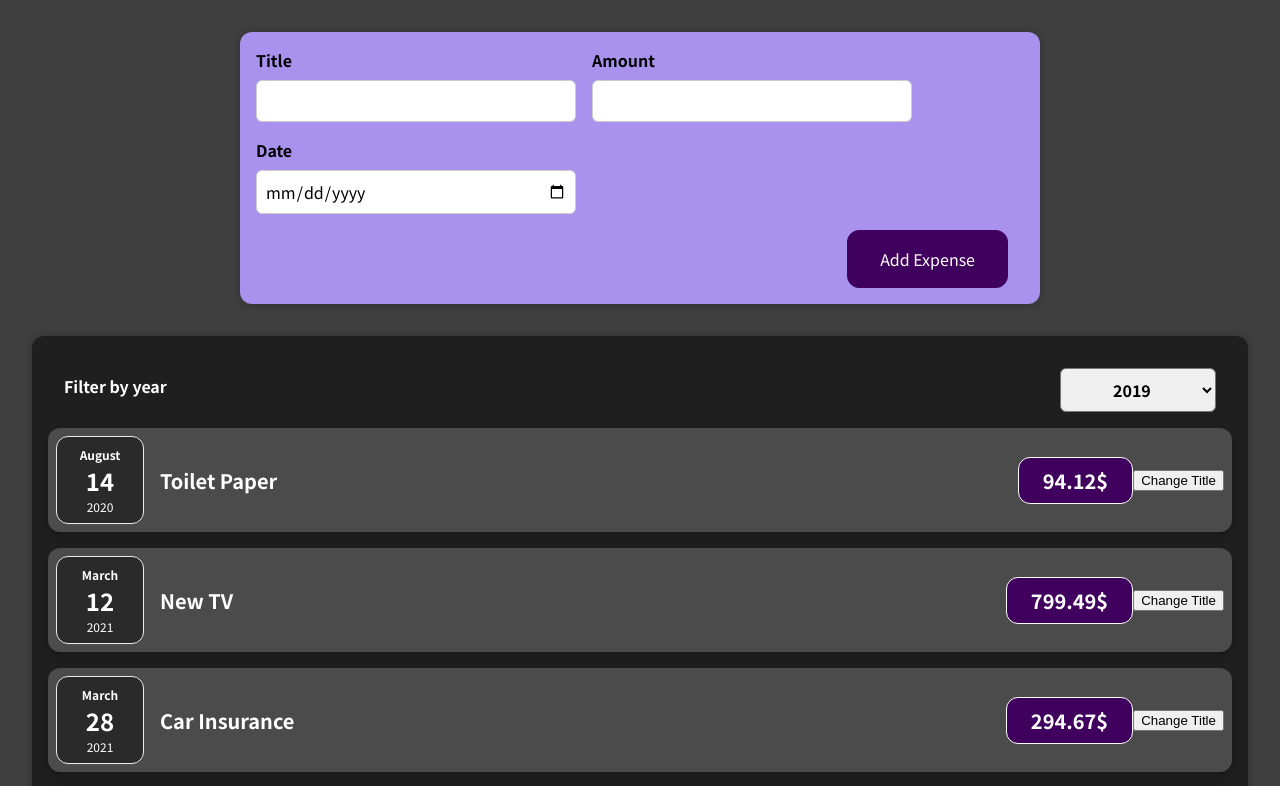
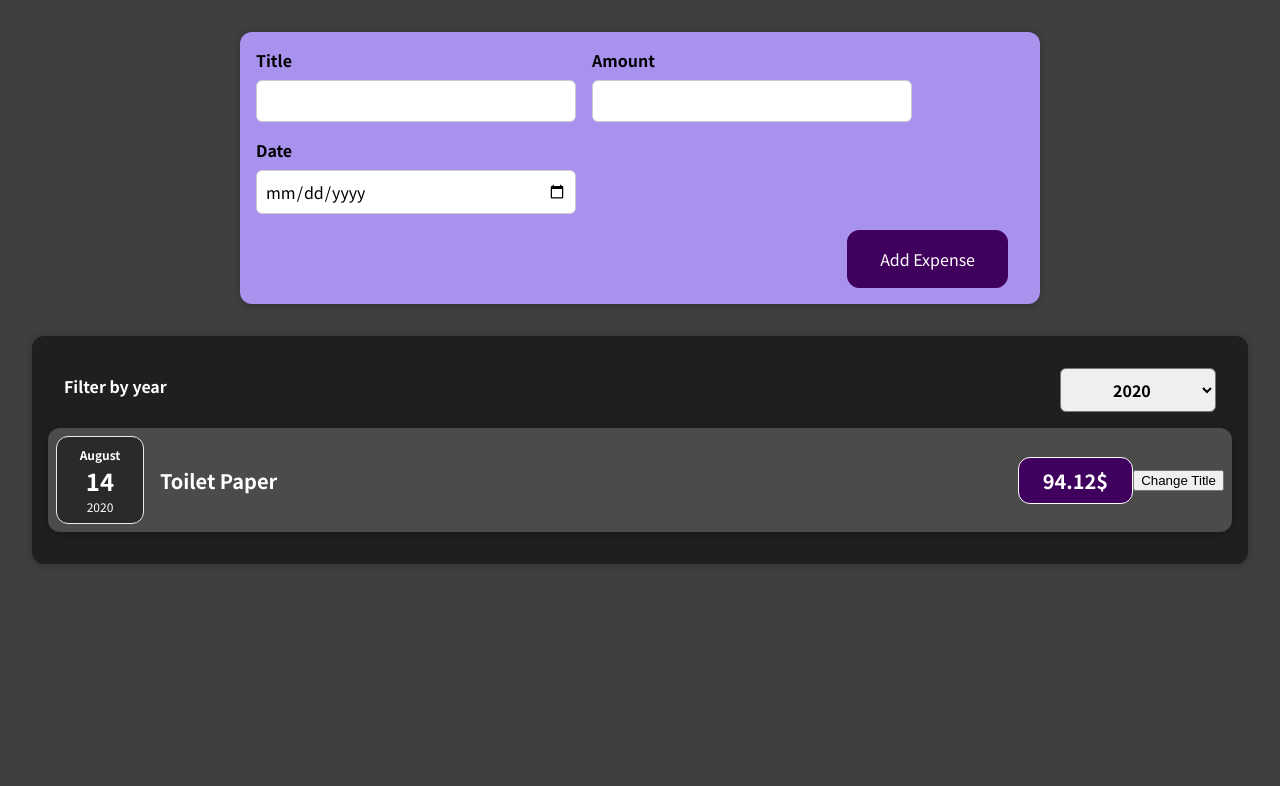
Before and after one commit to piotrpotrac/React-, a React (Create React App) app: page / in a window 1280 px wide. Shown: the top 786 px of the page. Built offline with nearby package versions, Linux system fonts and the light colour scheme.

Commit message:
Adding a filtering functionality.

```diff
--- a/src/App.js
+++ b/src/App.js
@@ -1,8 +1,9 @@
-import Expenses from './components/Expenses/Expenses.js';
-import NewExpense from './components/NewExpense/NewExpense.js';
+import React, { useState } from 'react';
 
-function App() {
-  const expenses = [
+import NewExpense from './components/NewExpense/NewExpense';
+import Expenses from './components/Expenses/Expenses';
+
+const DUMMY_EXPENSES = [
   {
     id: 'e1',
     title: 'Toilet Paper',
@@ -24,16 +25,28 @@ function App() {
   }
 ];
 
+const App = () => {
+  const [expenses, setExpenses] = useState(DUMMY_EXPENSES);
+
   const addExpenseHandler = (expense) => {
-    console.log('In App.js');
-    console.log(expense);
+    setExpenses((prevExpenses) => {
+      return [expense, ...prevExpenses];
+    });
   };
+
+  // return React.createElement(
+  //   'div',
+  //   {},
+  //   React.createElement('h2', {}, "Let's get started!"),
+  //   React.createElement(Expenses, { items: expenses })
+  // );
+
   return (
     <div>
-      <NewExpense onAddExpense={addExpenseHandler}></NewExpense>
-      <Expenses items={expenses}></Expenses>
+      <NewExpense onAddExpense={addExpenseHandler} />
+      <Expenses items={expenses} />
     </div>
   );
-}
+};
 
 export default App;
--- a/src/components/Expenses/ExpenseItems.js
+++ b/src/components/Expenses/ExpenseItems.js
@@ -14,7 +14,7 @@ function ExpenseItems(props) {
     <Card className="expense-item">
       <ExpenseDate date={props.date} />
       <div className="expense-item__description">
-        <h2>{title}</h2>
+        <h2>{props.title}</h2>
         <div className="expense-item__price">{props.amount}$</div>
       </div>
       <button onClick={clickHandler}>Change Title</button>
--- a/src/components/Expenses/Expenses.js
+++ b/src/components/Expenses/Expenses.js
@@ -7,17 +7,32 @@ import ExpensesFilter from './ExpensesFilter';
 import './Expenses.css';
 
 function Expenses(props) {
-  const [filteredYear, setFilteredYear] = useState('2019');
+  const [filteredYear, setFilteredYear] = useState('2020');
 
   const filterChangeHandler = (selectedYear) => {
     setFilteredYear(selectedYear);
   };
 
+  const filteredExpenses = props.items.filter((expense) => {
+    return expense.date.getFullYear().toString() === filteredYear;
+  });
+
   return (
     <div>
       <Card className="expenses">
         <ExpensesFilter selected={filteredYear} onChangeFilter={filterChangeHandler} />
-        <ExpenseItems
+        {filteredExpenses.length === 0 && <p>No Expenses found.</p>}
+        {filteredExpenses.length > 0 &&
+          filteredExpenses.map((expense) => (
+            <ExpenseItems
+              key={expense.id}
+              date={expense.date}
+              title={expense.title}
+              amount={expense.amount}
+            />
+          ))}
+
+        {/* <ExpenseItems
           date={props.items[0].date}
           title={props.items[0].title}
           amount={props.items[0].amount}></ExpenseItems>
@@ -32,7 +47,7 @@ function Expenses(props) {
         <ExpenseItems
           date={props.items[3].date}
           title={props.items[3].title}
-          amount={props.items[3].amount}></ExpenseItems>
+          amount={props.items[3].amount}></ExpenseItems> */}
       </Card>
     </div>
   );
--- a/src/components/NewExpense/ExpenseForm.js
+++ b/src/components/NewExpense/ExpenseForm.js
@@ -1,50 +1,43 @@
 import React, { useState } from 'react';
+
 import './ExpenseForm.css';
 
 const ExpenseForm = (props) => {
   const [enteredTitle, setEnteredTitle] = useState('');
   const [enteredAmount, setEnteredAmount] = useState('');
   const [enteredDate, setEnteredDate] = useState('');
+  // const [userInput, setUserInput] = useState({
+  //   enteredTitle: '',
+  //   enteredAmount: '',
+  //   enteredDate: '',
+  // });
 
   const titleChangeHandler = (event) => {
     setEnteredTitle(event.target.value);
+    // setUserInput({
+    //   ...userInput,
+    //   enteredTitle: event.target.value,
+    // });
+    // setUserInput((prevState) => {
+    //   return { ...prevState, enteredTitle: event.target.value };
+    // });
   };
+
   const amountChangeHandler = (event) => {
     setEnteredAmount(event.target.value);
+    // setUserInput({
+    //   ...userInput,
+    //   enteredAmount: event.target.value,
+    // });
   };
+
   const dateChangeHandler = (event) => {
     setEnteredDate(event.target.value);
+    // setUserInput({
+    //   ...userInput,
+    //   enteredDate: event.target.value,
+    // });
   };
-
-  /*  //Solution wit 1 useState function
-  const [userInput, setUserInput] = useState({
-    enteredTitle: '',
-    enteredAmount: '',
-    enteredDate: ''
-  });
-
-  const titleChangeHandler = (event) => {
-    setUserInput({
-      ...userInput,
-      enteredTitle: event.target.value
-    });
-    // setUserInput((prevState) => {
-    //   return { ...prevState, enteredTitle: event.target.value };
-    // });             // the best solution for iniciate new state (new state is immediately executed)
-  };
-  const amountChangeHandler = (event) => {
-    setUserInput({
-      ...userInput,
-      enteredAmount: event.target.value
-    });
-  };
-  const dateChangeHandler = (event) => {
-    setUserInput({
-      ...userInput,
-      enteredDate: event.target.value
-    });
-  };
- */
 
   const submitHandler = (event) => {
     event.preventDefault();
@@ -54,6 +47,7 @@ const ExpenseForm = (props) => {
       amount: enteredAmount,
       date: new Date(enteredDate)
     };
+
     props.onSaveExpenseData(expenseData);
     setEnteredTitle('');
     setEnteredAmount('');
@@ -71,9 +65,9 @@ const ExpenseForm = (props) => {
           <label>Amount</label>
           <input
             type="number"
-            value={enteredAmount}
             min="0.01"
             step="0.01"
+            value={enteredAmount}
             onChange={amountChangeHandler}
           />
         </div>
@@ -81,9 +75,9 @@ const ExpenseForm = (props) => {
           <label>Date</label>
           <input
             type="date"
-            value={enteredDate}
             min="2019-01-01"
             max="2022-12-31"
+            value={enteredDate}
             onChange={dateChangeHandler}
           />
         </div>
--- a/src/components/NewExpense/NewExpense.js
+++ b/src/components/NewExpense/NewExpense.js
@@ -5,10 +5,11 @@ import ExpenseForm from './ExpenseForm';
 const NewExpense = (props) => {
   const saveExpenseDataHandler = (enteredExpenseData) => {
     const expenseData = {
-      ...enteredExpenseData,
-      id: Math.random().toString()
+      id: Math.random().toString(),
+      ...enteredExpenseData
     };
     props.onAddExpense(expenseData);
+    // console.log(expenseData);
   };
 
   return (
```
Lines whose indentation alone changed are shown as unchanged.
